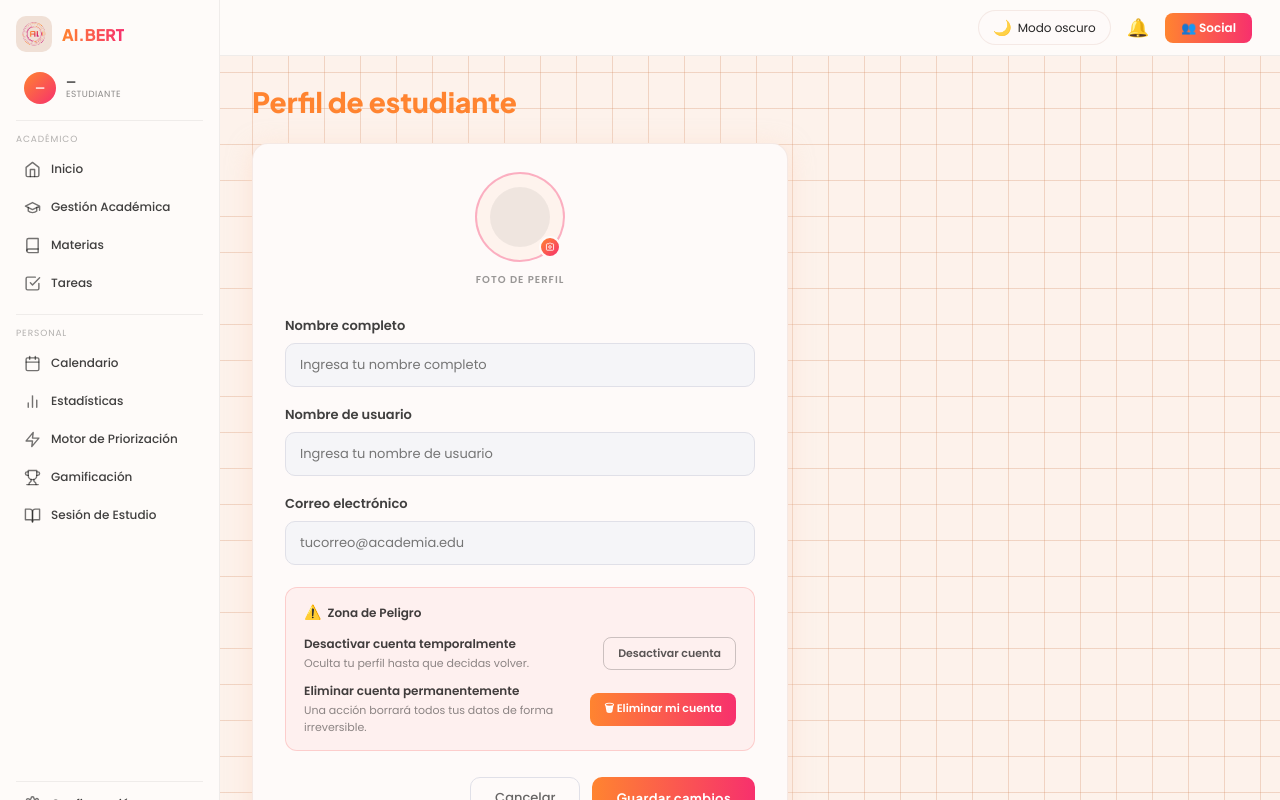
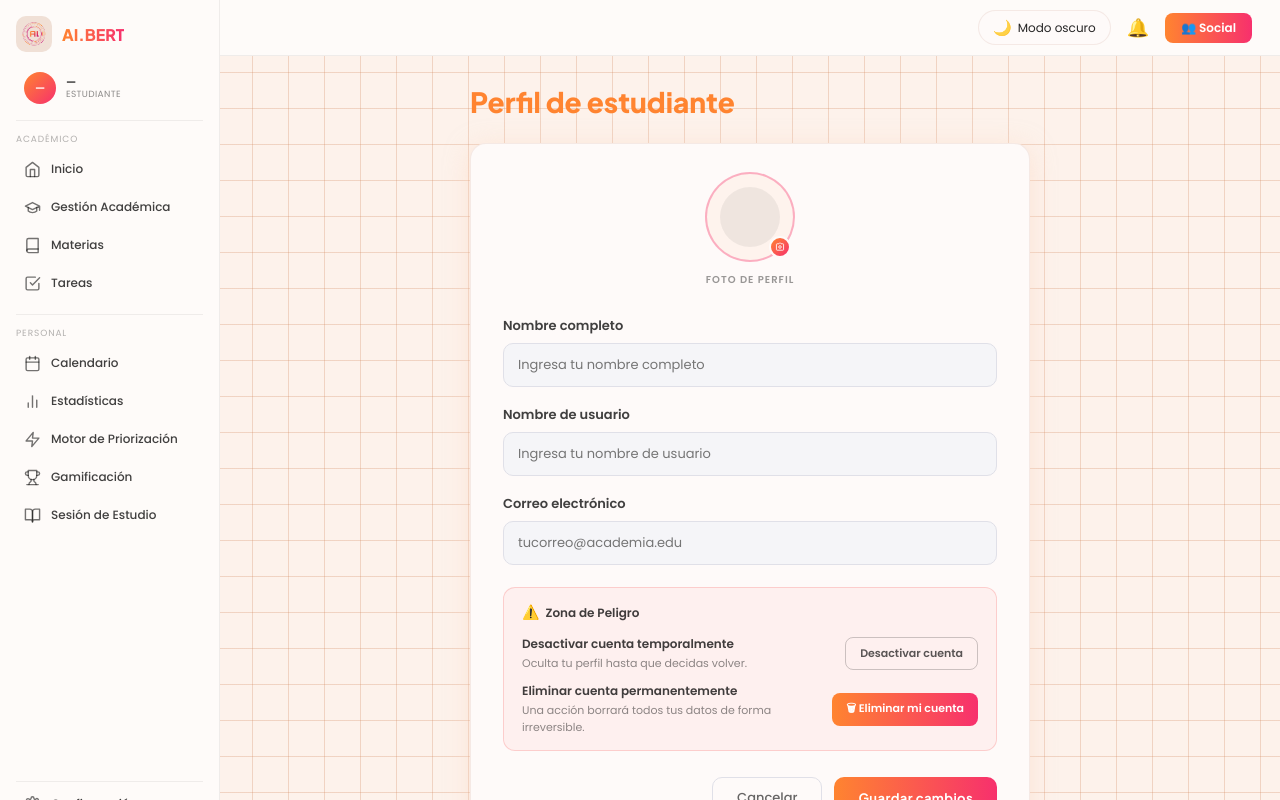
Before and after one commit to AI-BERT-BACKEND/FRONTEND, a React (Vite) app: page /profile in a window 1280 px wide. Built offline with nearby package versions, Linux system fonts and the light colour scheme.

Commit message:
Arregle pantalla perfil estudiante

```diff
--- a/src/pages/StudentProfile.jsx
+++ b/src/pages/StudentProfile.jsx
@@ -330,8 +330,11 @@ root: {
   },
   content: {
     padding: '28px 32px',
-    maxWidth: 600,
+    width: '100%',
     boxSizing: 'border-box',
+    display: 'flex',
+    flexDirection: 'column',
+    alignItems: 'center',
   },
   pageTitle: {
     fontFamily: "'Plus Jakarta Sans', sans-serif",
@@ -339,12 +342,16 @@ root: {
     fontWeight: 800,
     color: isDark ? '#FF5B2E' : '#FF8430',
     margin: '0 0 24px 0',
+    width: '100%',
+    maxWidth: 560
   },
   card: {
     background: isDark ? '#171717' : '#FEFAF9',
     border: `1px solid ${isDark ? 'rgba(255,255,255,0.08)' : 'rgba(220,193,181,0.30)'}`,
     borderRadius: 16,
     padding: '28px 32px',
+    width: '100%',
+    maxWidth: 560,
     boxShadow: isDark
       ? '0 4px 24px rgba(196,16,122,0.10)'
       : '0 4px 24px rgba(253,214,189,0.50)',
```
